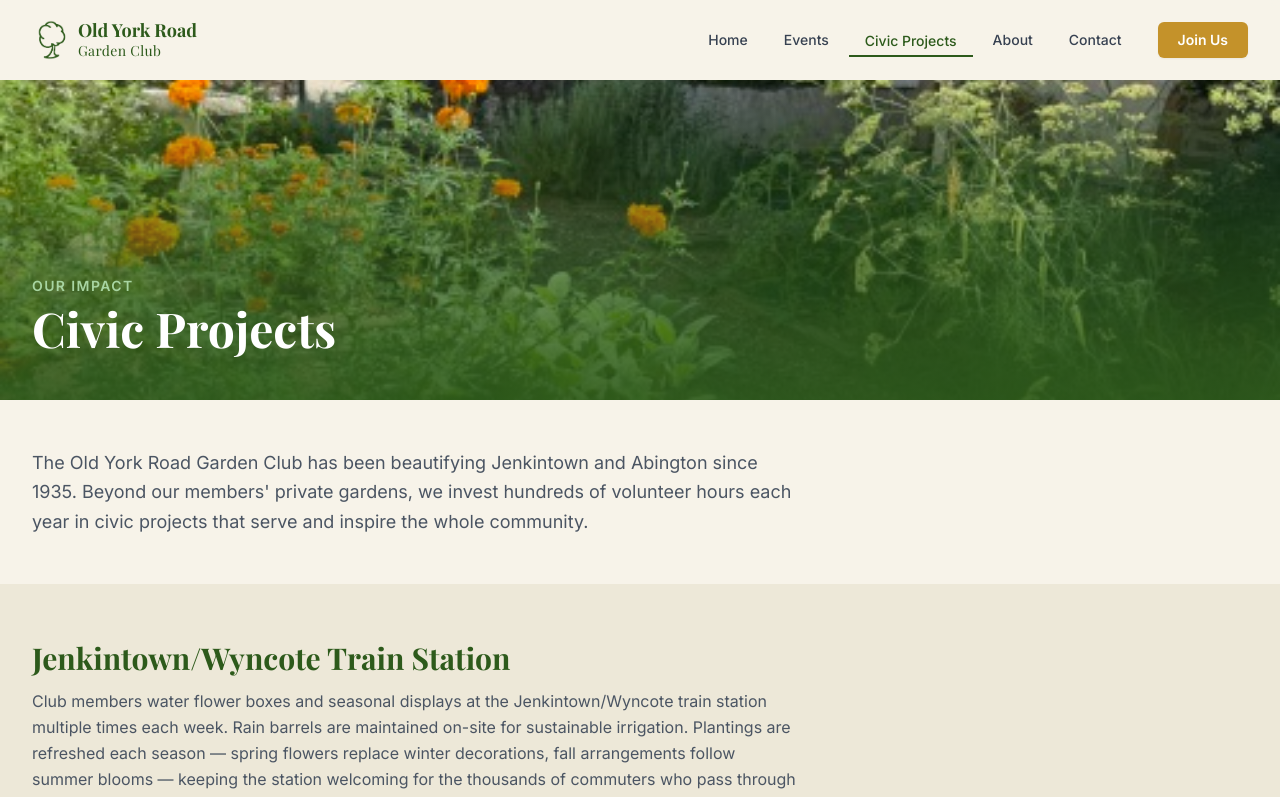
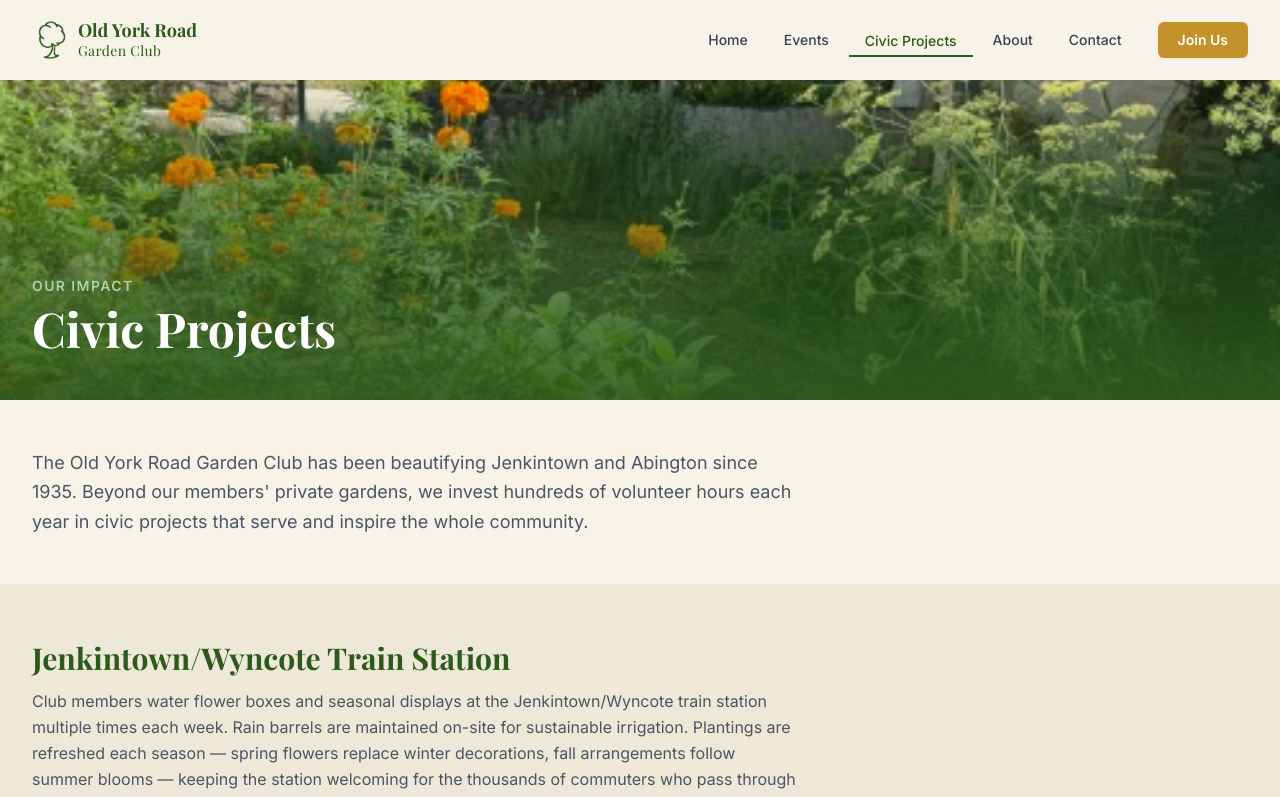
Before and after one commit to VictoriaVasys/old-york-road-garden-club, a React (Vite) app: page /civic-projects in a window 1280 px wide. Shown: the top 797 px of the page. Built offline with nearby package versions, Linux system fonts and the light colour scheme; a web font is replaced by a local one.

Commit message:
style: nudge Civic Projects banner down another 20px
Co-Authored-By: Claude Sonnet 5 <noreply@anthropic.com>
Claude-Session: https://claude.ai/code/session_014tztRu1gvvWf8Eb9F6s3eQ

```diff
--- a/src/pages/CivicProjects.tsx
+++ b/src/pages/CivicProjects.tsx
@@ -168,7 +168,7 @@ export default function CivicProjects() {
         <img
           src={imgs.img1}
           alt="Wall House herb garden"
-          className="absolute inset-0 w-full h-full object-cover object-[50%_calc(50%+20px)]"
+          className="absolute inset-0 w-full h-full object-cover object-[50%_calc(50%+40px)]"
         />
         <div className="absolute inset-0 bg-gradient-to-t from-forest/90 via-forest/55 to-transparent" />
         <div className="relative z-10 max-w-7xl mx-auto px-4 sm:px-6 lg:px-8 w-full">
```
